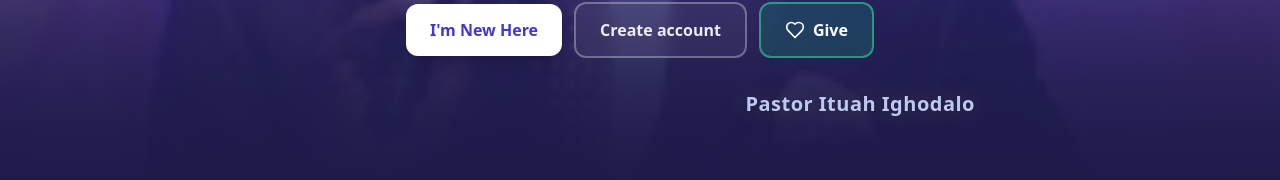
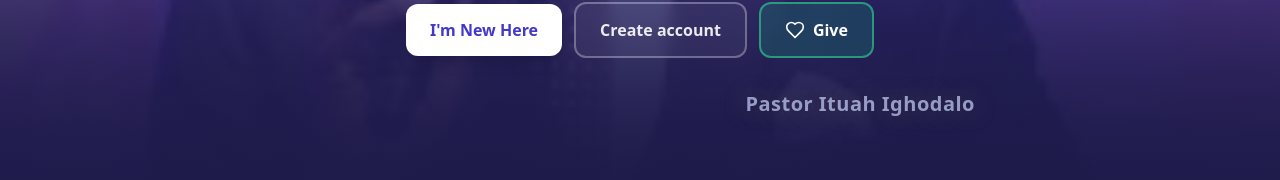
Before and after one commit to chuksawa/Trinityhouse, a Next.js app: page /trinityhouse/ in a window 1280 px wide. Shown: the part 430-610 px from the top of the page. Built offline with nearby package versions, Linux system fonts and the light colour scheme; no server answers.

Commit message:
Hero: 30% transparency on pastor name text
Made-with: Cursor

```diff
--- a/src/app/home/page.tsx
+++ b/src/app/home/page.tsx
@@ -78,7 +78,7 @@ export default function HomePage() {
             </Link>
           </div>
           <p
-            className="mt-8 w-full max-w-6xl px-4 pr-[calc(1rem+225px)] text-right text-xl font-semibold tracking-wide text-brand-200/95 drop-shadow-[0_1px_2px_rgba(0,0,0,0.2)]"
+            className="mt-8 w-full max-w-6xl px-4 pr-[calc(1rem+225px)] text-right text-xl font-semibold tracking-wide text-brand-200/70 drop-shadow-[0_1px_2px_rgba(0,0,0,0.2)]"
             style={{ textShadow: "0 0 24px rgba(180,160,120,0.4)" }}
           >
             Pastor Ituah Ighodalo
```
